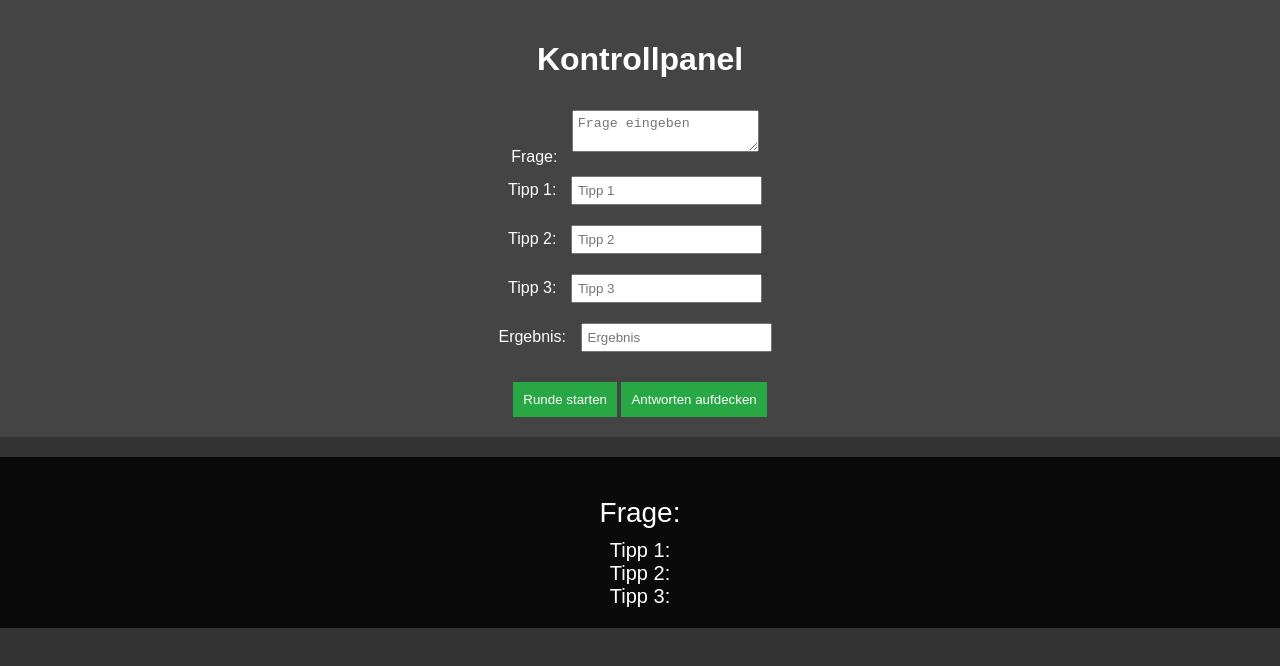
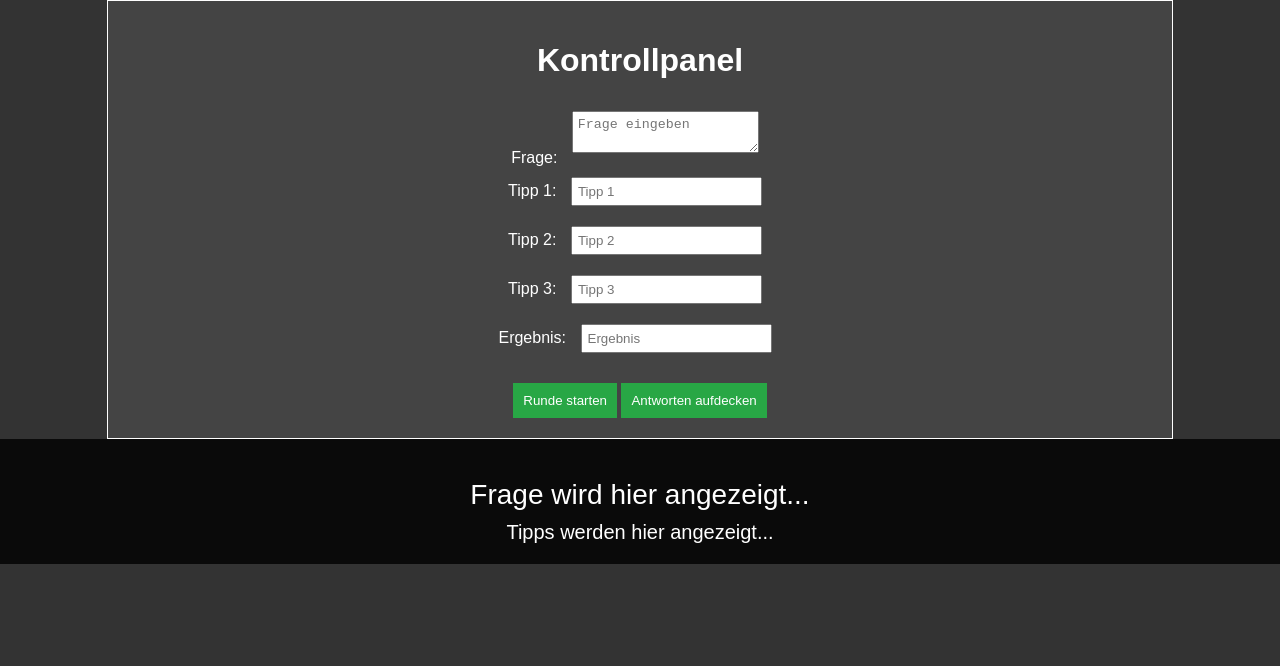
Before and after one commit to Lauchmannn/Lauchpoker, a plain HTML site: page index.html in a window 1280 px wide. Both pictures are taken after a click on the button "Runde starten". Drawn offline with Linux system fonts and the light colour scheme.

Commit message:
Update index.html

```diff
--- a/index.html
+++ b/index.html
@@ -20,6 +20,9 @@
             padding: 20px;
             background-color: #444;
             margin-bottom: 20px;
+            border: 1px solid white;
+            width: 80%; /* Breite des Kontrollpanels festlegen */
+            margin: 0 auto; /* zentrieren */
         }
 
         #control-panel input, #control-panel textarea {
@@ -109,15 +112,4 @@
             const tip3 = document.getElementById('tip3').value;
 
             document.getElementById('question-display').innerHTML = `Frage: ${question}`;
-            document.getElementById('tips-display').innerHTML = `Tipp 1: ${tip1} <br> Tipp 2: ${tip2} <br> Tipp 3: ${tip3}`;
-        }
-
-        // Funktion, um die Antworten aufzudecken
-        function revealAnswers() {
-            const answer = document.getElementById('answer').value;
-            document.getElementById('answer-display').innerHTML = `Ergebnis: ${answer}`;
-        }
-    </script>
-
-</body>
-</html>
+            document.getElementById('tips-display').innerHTML = `Tipp 1: ${tip1}
```
